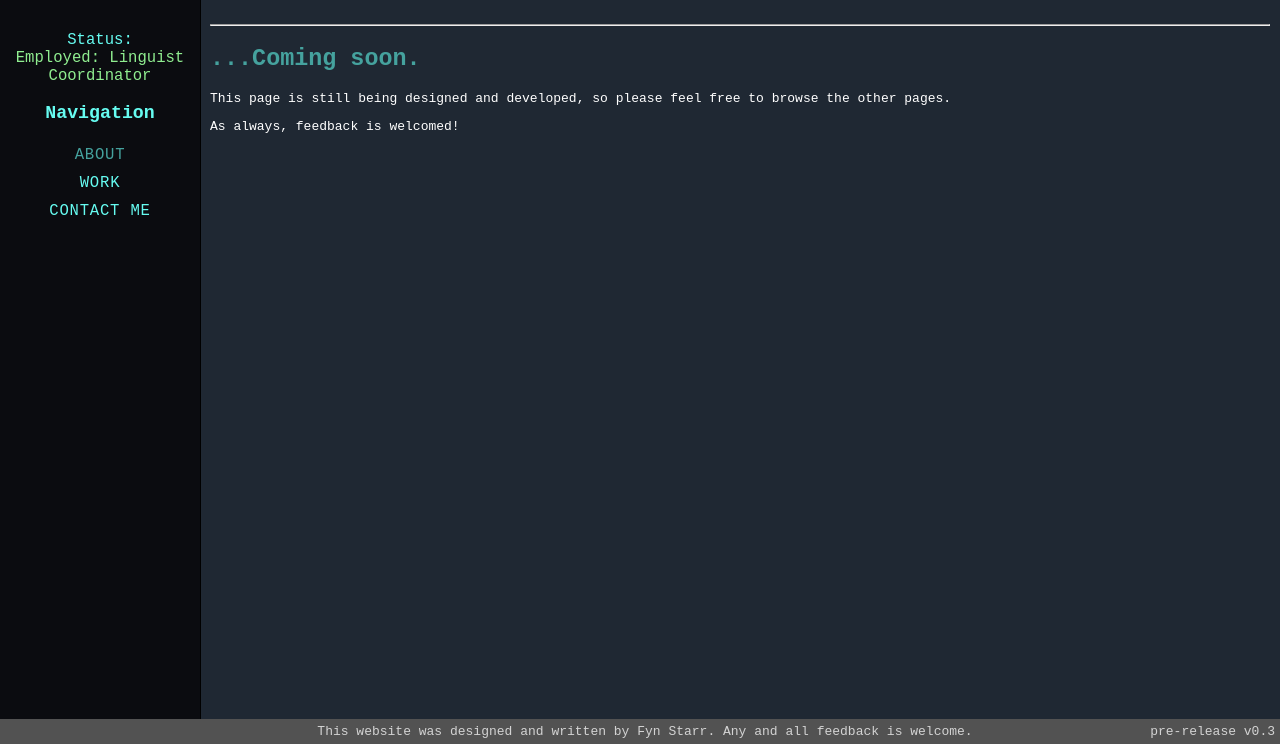
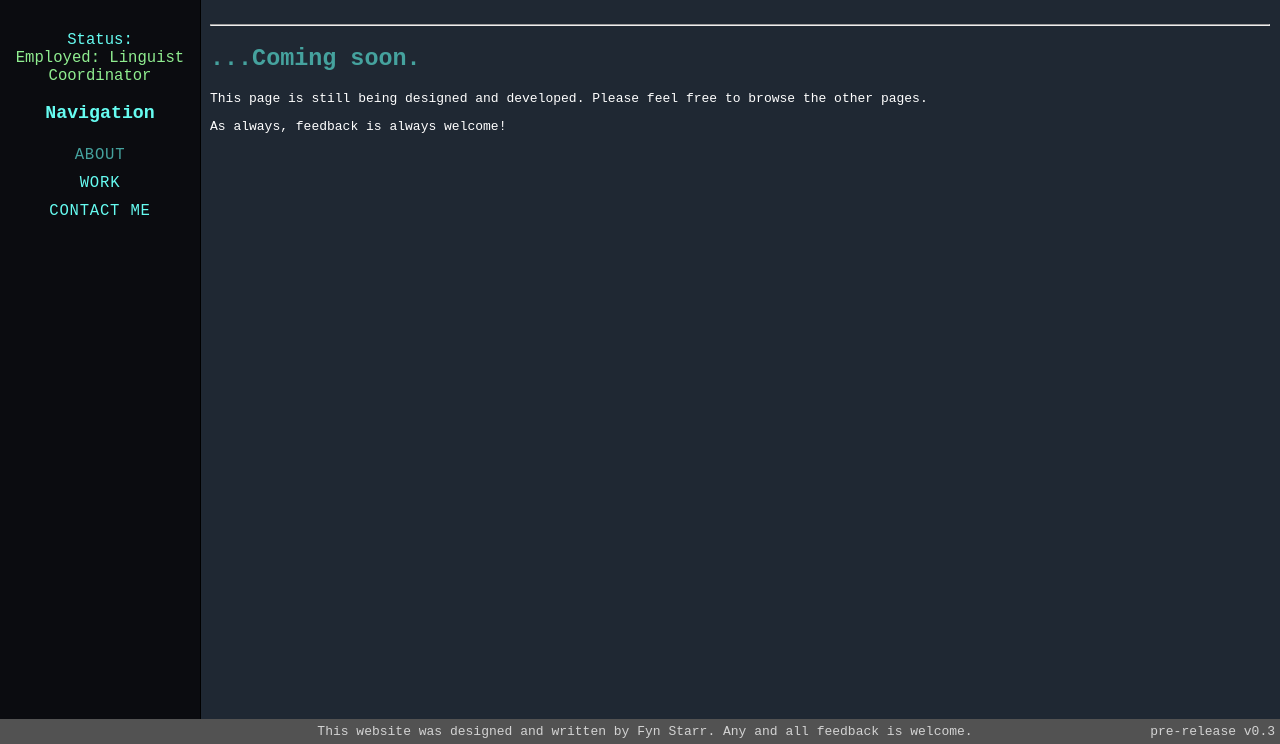
Before and after one commit to JudgementalHand/fynstarr.github.io, a plain HTML site: page about.html in a window 1280 px wide. Shown: the part 56-800 px from the top of the page. Drawn offline with Linux system fonts and the light colour scheme.

Commit message:
Update about.html
Updated development message.

```diff
--- a/about.html
+++ b/about.html
@@ -24,8 +24,8 @@
         <hr>
         <h2 class="tb-title">...Coming soon.</h2>
         <div class="text-body">
-            <p>This page is still being designed and developed, so please feel free to browse the other pages.</p>
-            <p>As always, feedback is welcomed!</p>
+            <p>This page is still being designed and developed. Please feel free to browse the other pages.</p>
+            <p>As always, feedback is always welcome!</p>
         </div>
     </main>
     <footer>
```
